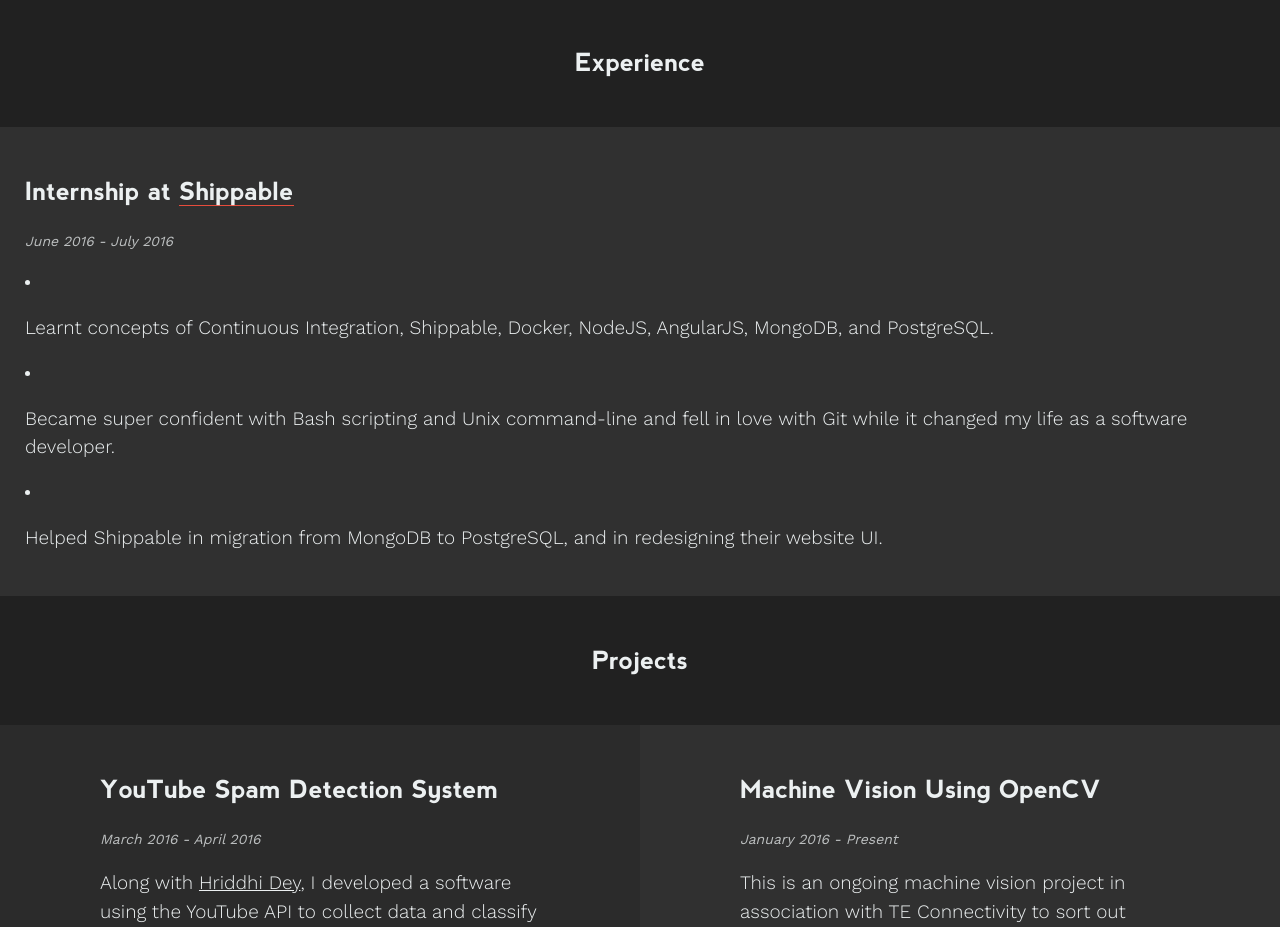
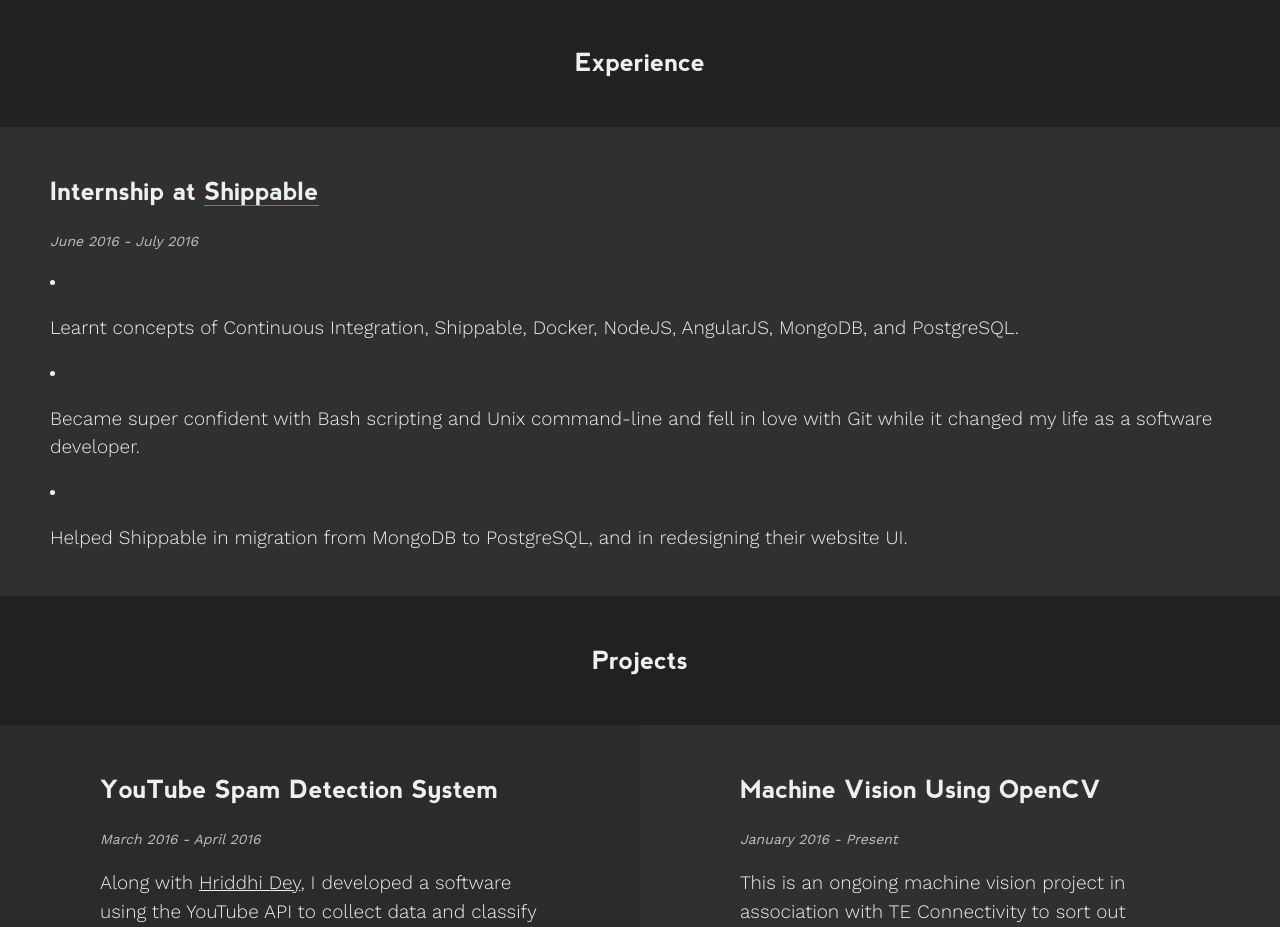
Before and after one commit to kashishgrover/kashishgrover.github.io, a plain HTML site: page index.html in a window 1280 px wide. Shown: the part 802-1729 px from the top of the page. Drawn offline with nearby package versions, Linux system fonts and the light colour scheme.

Commit message:
Changed padding for shippable box

```diff
--- a/codes/style.css
+++ b/codes/style.css
@@ -296,7 +296,10 @@
 
 .full-width {
   width: 100%;
-  padding: 25px;
+  padding-left: 50px;
+  padding-right: 50px;
+  padding-top: 25px;
+  padding-bottom: 25px;
 }
 
 .shippable {
```
